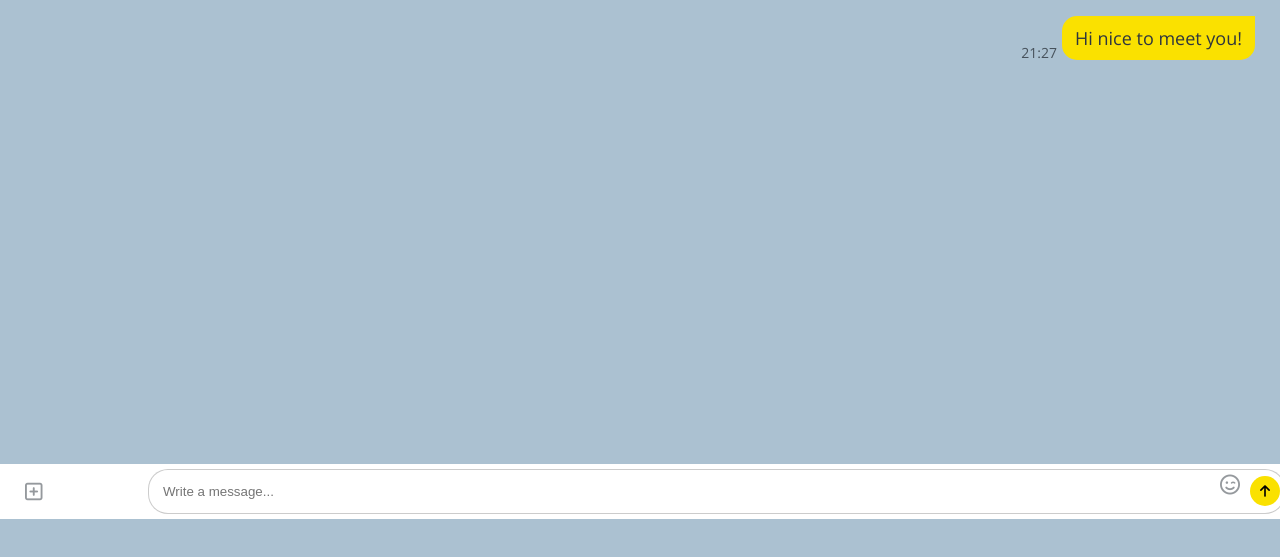
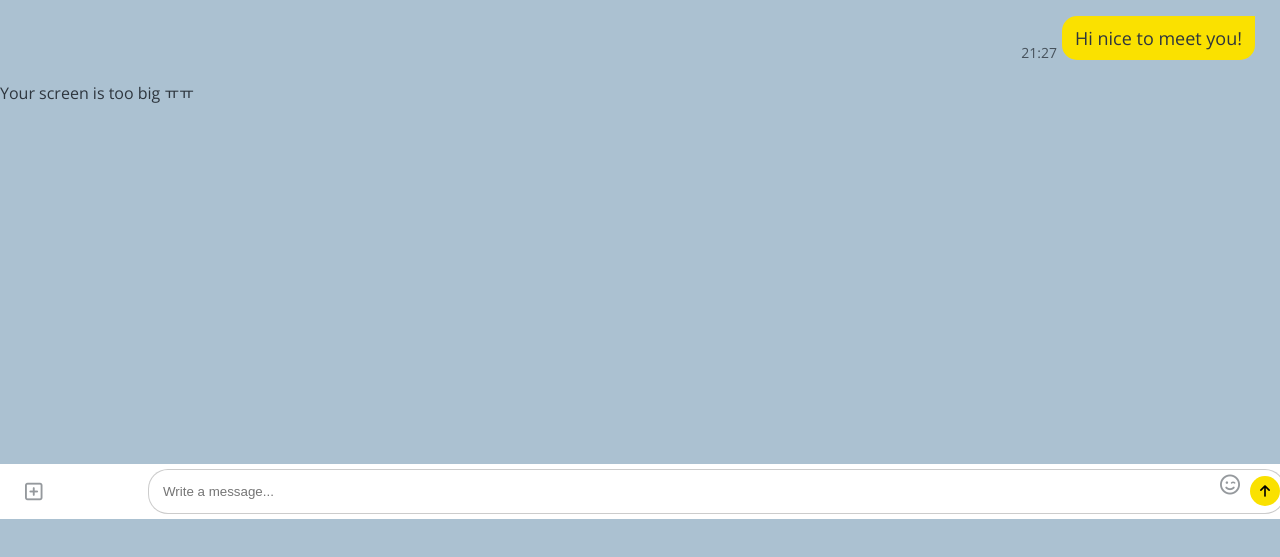
Before and after one commit to Choi-HW980402/kokoa-clone-2020, a plain HTML site: page chat.html in a window 1280 px wide. Shown: the part 281-838 px from the top of the page. Drawn offline with nearby package versions, Linux system fonts and the light colour scheme.

Commit message:
Update chat.html

```diff
--- a/chat.html
+++ b/chat.html
@@ -74,6 +74,10 @@
       </div>
     </form>
 
+    <div id="no-mobile">
+      <span>Your screen is too big ㅠㅠ</span>
+    </div>
+
     <script
       src="https://kit.fontawesome.com/6478f529f2.js"
       crossorigin="anonymous"
```
